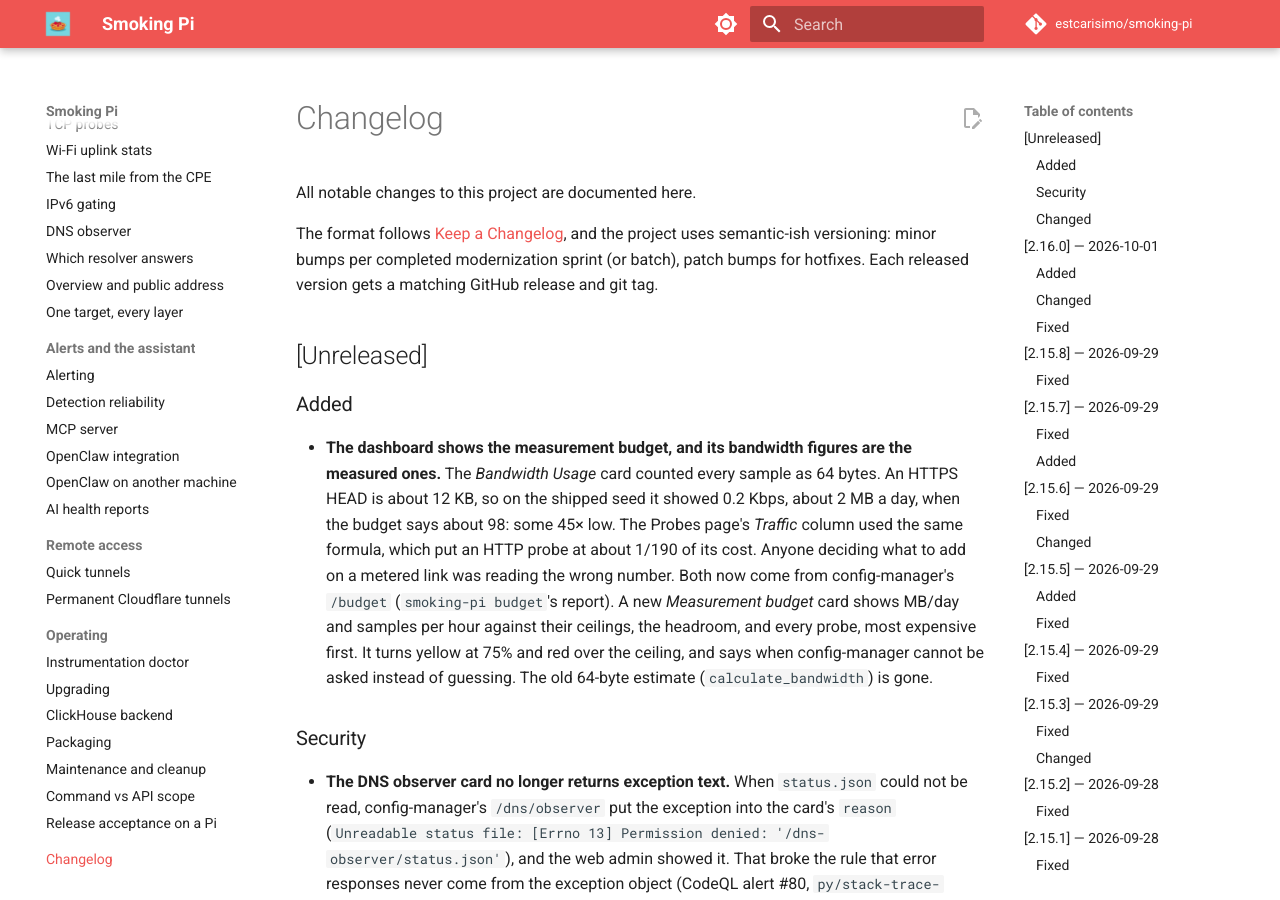
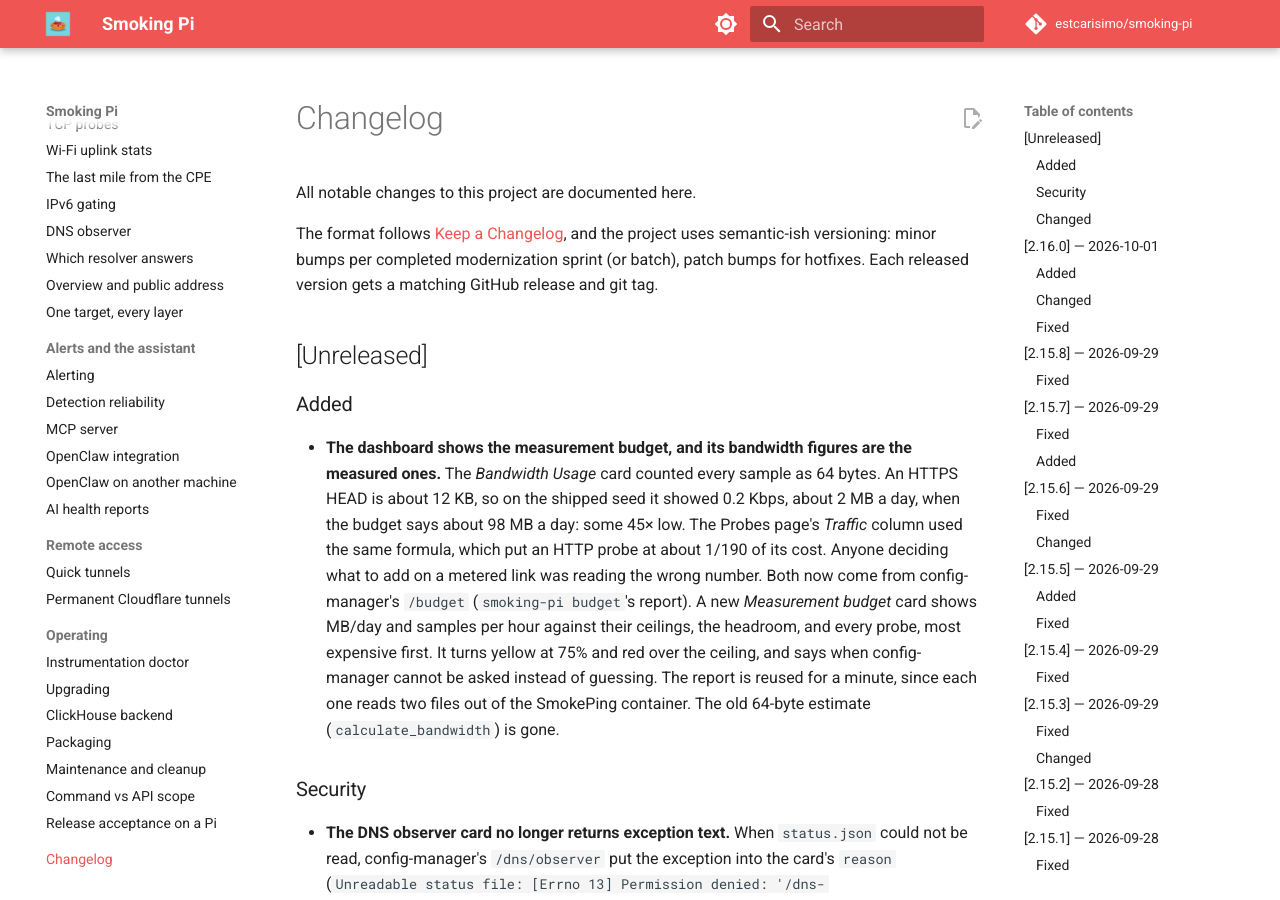
Before and after one commit to estcarisimo/smoking-pi, an MkDocs documentation site: the page built from docs/changelog.md, in a window 1280 px wide and 900 px high. Built offline with MkDocs 1.6.1 and Material for MkDocs 9.7.7, drawn with Linux system fonts in a browser that asks for light colours; comment, search, counter and statistics services are not loaded.

Commit message:
fix(web-admin): address review: no unstubbed config-manager call in tests; the budget is reused for a minute; an idle probe costs 0
Co-Authored-By: Claude Opus 5.5 <noreply@anthropic.com>

```diff
--- a/CHANGELOG.md
+++ b/CHANGELOG.md
@@ -11,20 +11,20 @@ version gets a matching GitHub release and git tag.
 
 ### Added
 
-- **The dashboard shows the measurement budget, and its bandwidth figures
-  are the measured ones.** The *Bandwidth Usage* card counted every sample
-  as 64 bytes. An HTTPS HEAD is about 12 KB, so on the shipped seed it
-  showed 0.2 Kbps, about 2 MB a day, when the budget says about 98: some
-  45× low.
-  The Probes page's *Traffic* column used the same formula, which put an
-  HTTP probe at about 1/190 of its cost. Anyone deciding what to add on a
+- **The dashboard shows the measurement budget, and its bandwidth figures are
+  the measured ones.** The *Bandwidth Usage* card counted every sample as 64
+  bytes. An HTTPS HEAD is about 12 KB, so on the shipped seed it showed 0.2
+  Kbps, about 2 MB a day, when the budget says about 98 MB a day: some 45×
+  low. The Probes page's *Traffic* column used the same formula, which put
+  an HTTP probe at about 1/190 of its cost. Anyone deciding what to add on a
   metered link was reading the wrong number. Both now come from
   config-manager's `/budget` (`smoking-pi budget`'s report). A new
-  *Measurement budget* card shows MB/day and samples per hour against
-  their ceilings, the headroom, and every probe, most expensive first. It
-  turns yellow at 75% and red over the ceiling, and says when
-  config-manager cannot be asked instead of guessing. The old 64-byte
-  estimate (`calculate_bandwidth`) is gone.
+  *Measurement budget* card shows MB/day and samples per hour against their
+  ceilings, the headroom, and every probe, most expensive first. It turns
+  yellow at 75% and red over the ceiling, and says when config-manager
+  cannot be asked instead of guessing. The report is reused for a minute,
+  since each one reads two files out of the SmokePing container. The old
+  64-byte estimate (`calculate_bandwidth`) is gone.
 
 ### Security
 
--- a/shared/modules/web-admin/app/templates/dashboard.html
+++ b/shared/modules/web-admin/app/templates/dashboard.html
@@ -174,7 +174,7 @@
         <p class="mb-1 text-muted small">No byte estimate for {{ budget.unpriced | join(', ') }}: counted in samples only, so the MB/day figure is low.</p>
         {% endif %}
         {% if not budget.complete %}
-        <p class="mb-1 text-muted small" id="budget-incomplete">The ISP's first hops are not counted: the SmokePing container could not be read.</p>
+        <p class="mb-1 text-muted small" id="budget-incomplete">The SmokePing container could not be read: the ISP's first hops are not counted, and SmokePing's default step and pings may be assumed.</p>
         {% endif %}
         <p class="mb-0 text-muted small">The configured cost of SmokePing's measurements, not metered traffic; most expensive first.
             <code>sudo smoking-pi budget</code> prints the same report.</p>
--- a/shared/modules/web-admin/app/templates/probes/index.html
+++ b/shared/modules/web-admin/app/templates/probes/index.html
@@ -37,7 +37,7 @@
                         <small class="text-muted">({{ probe.targets }} with paused)</small>
                         {% endif %}
                     </td>
-                    <td class="text-end"><small>{% if probe.mb_per_day is none %}<span class="text-muted">—</span>{% else %}~{{ '%.1f' % probe.mb_per_day }} MB/day{% endif %}</small></td>
+                    <td class="text-end"><small>{% if probe.mb_per_day is none %}<span class="text-muted">—</span>{% elif probe.mb_per_day == 0 %}0 MB/day{% else %}~{{ '%.1f' % probe.mb_per_day }} MB/day{% endif %}</small></td>
                     <td class="text-end">
                         <a href="{{ url_for('probes.edit', name=probe.name) }}"
                            class="btn btn-sm btn-outline-primary">
```
Also changed, not shown: 6 other files.
